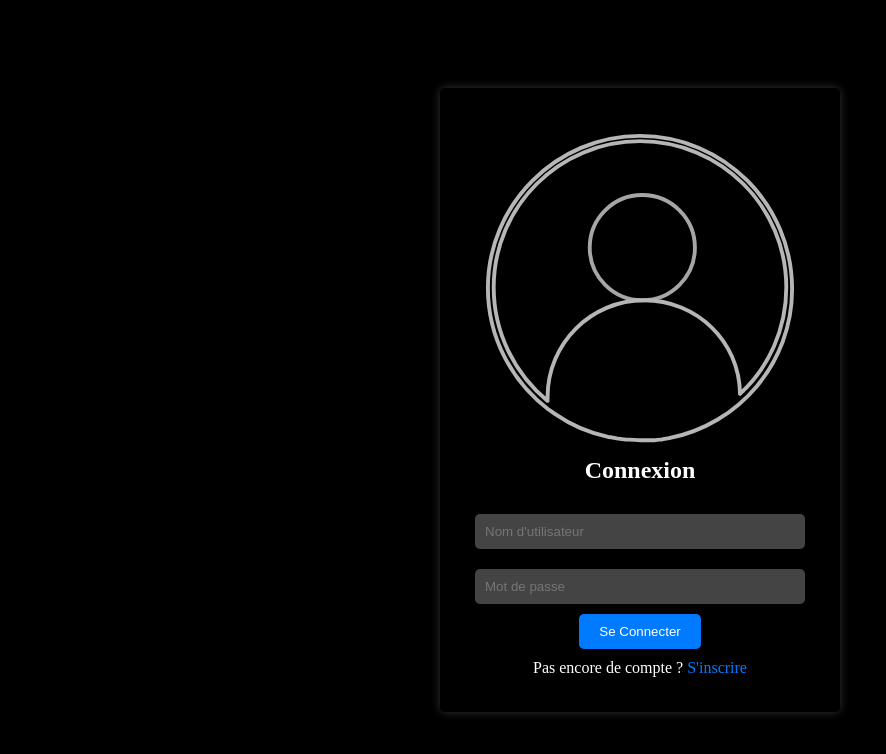
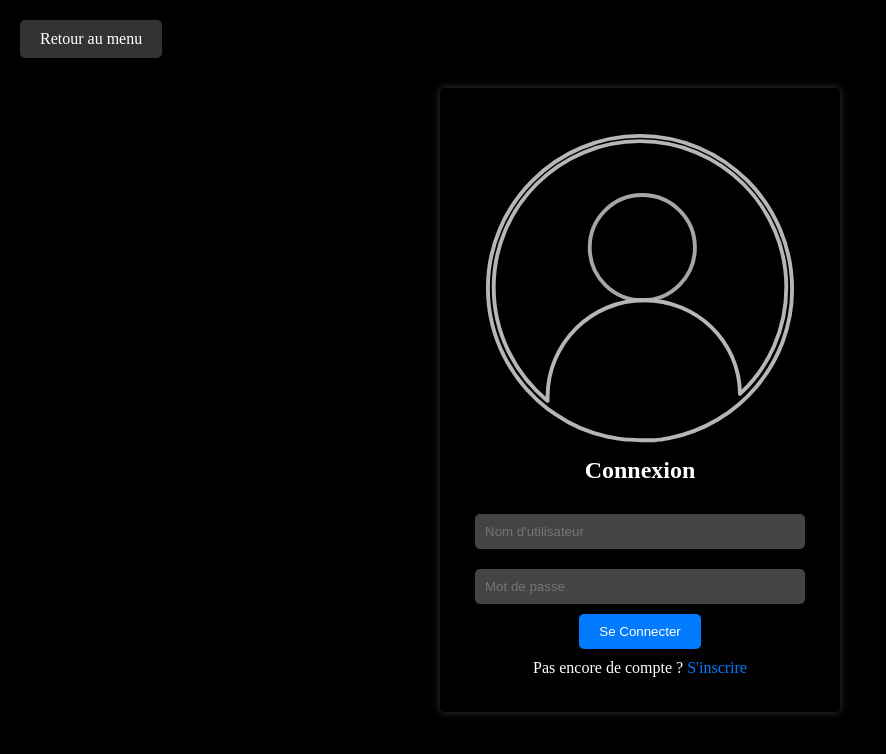
Before and after one commit to Maxime558/Project_fil_rouge, a plain HTML site: page page/connexion.html in a window 1280 px wide. Shown: the whole page, without its empty margins (0-886 px from the left). Drawn offline with Linux system fonts and the light colour scheme.

Commit message:
Ajout du bouton retour au menu sur la page connexion

```diff
--- a/assets/css/connexion.css
+++ b/assets/css/connexion.css
@@ -37,6 +37,37 @@ body {
   justify-content: center;
   align-items: center;
   height: 100vh;
+}
+.return-button {
+  display: block;
+  position: fixed;
+  top: 20px;
+  left: 20px;
+  background-color: rgba(255, 255, 255, 0.2);
+  color: #fff;
+  padding: 10px 20px;
+  border: none;
+  border-radius: 5px;
+  cursor: pointer;
+  z-index: 1000;
+  text-decoration: none;
+}
+
+.return-button:hover {
+  background-color: #555;
+}
+
+body::-webkit-scrollbar {
+  width: 12px;
+}
+
+body::-webkit-scrollbar-thumb {
+  background-color: #555;
+  border-radius: 10px;
+}
+
+body::-webkit-scrollbar-thumb:hover {
+  background-color: #555;
 }
 .container {
   background-color: rgba(0, 0, 0, 0.8);
--- a/page/connexion.html
+++ b/page/connexion.html
@@ -15,6 +15,9 @@
   />
   </head>
   <body>
+    <a href="../index.html" class="return-button" title="Retour au menu"
+    >Retour au menu</a
+  >
     <div class="placement">
       <div class="container">
         <div class="div"></div>
```
